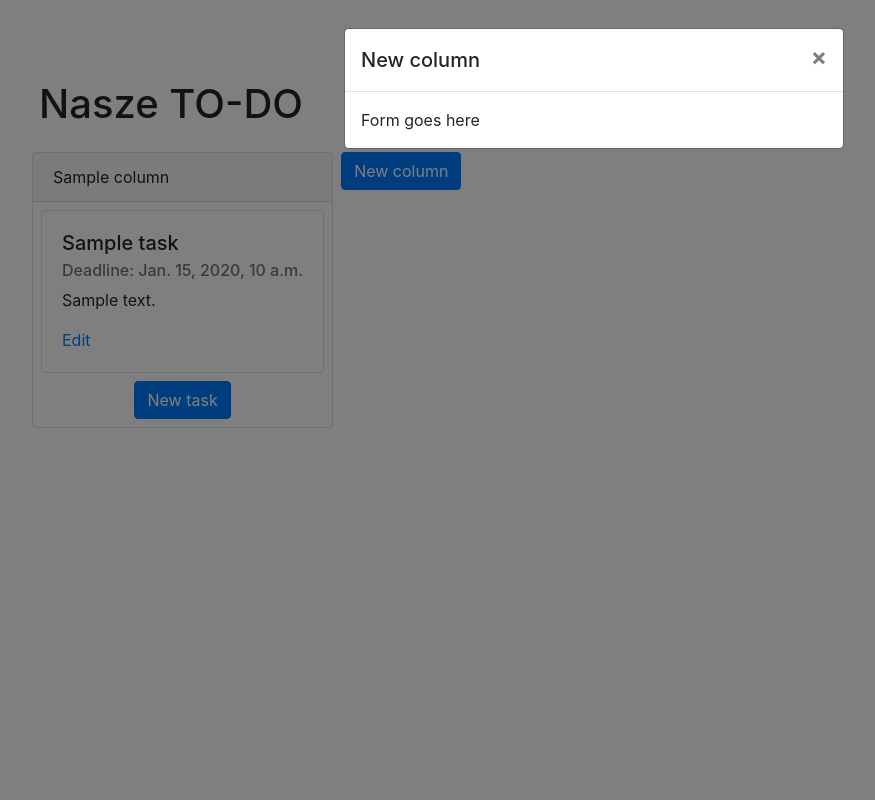
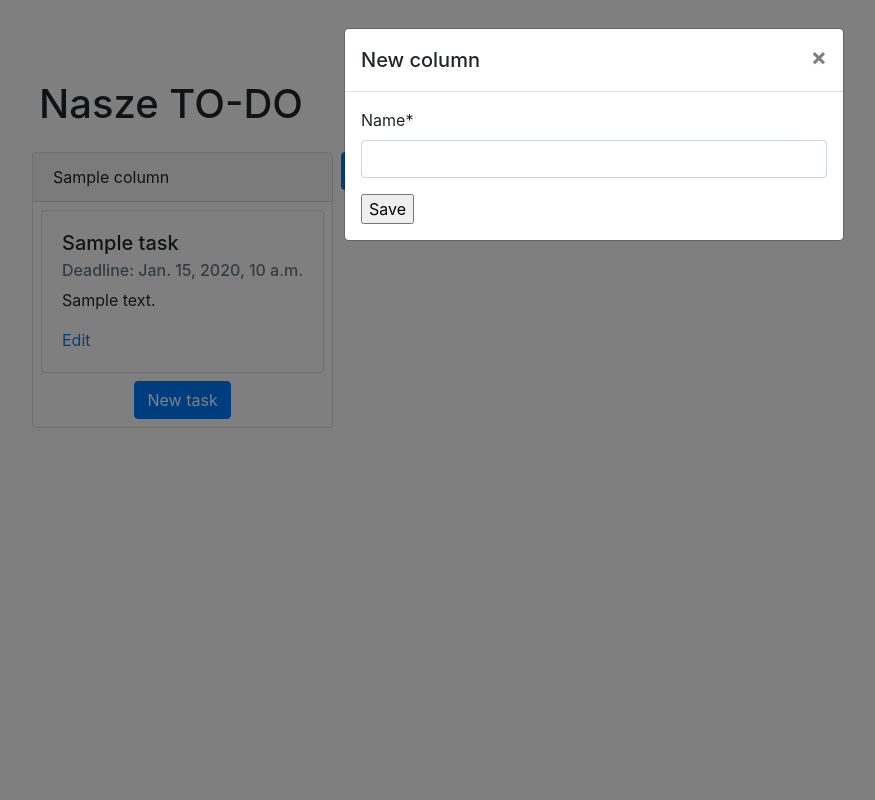
Before and after one commit to alex-zaplik/moj_todo, a Django app: page /todo_app/1/ in a window 1280 px wide, after a click on "New column". Shown: the whole page, without its empty margins (46-921 px from the left). Run offline with Django 3.2, Linux system fonts and the light colour scheme; tables that the repository leaves empty hold one stand-in row (values such as "Sample post"); some libraries are stand-ins or nearby versions.

Commit message:
Column addition with form

```diff
--- a/moj_todo/settings.py
+++ b/moj_todo/settings.py
@@ -40,7 +40,10 @@ INSTALLED_APPS = [
     'todo_app',
 	'accounts.apps.AccountsConfig',
     'widget_tweaks',
+    'crispy_forms'
 ]
+
+CRISPY_TEMPLATE_PACK = 'bootstrap4'
 
 MIDDLEWARE = [
     'django.middleware.security.SecurityMiddleware',
--- /dev/null
+++ b/todo_app/forms.py
@@ -0,0 +1,7 @@
+from django.forms import ModelForm
+from .models import Column
+
+class ColumnForm(ModelForm):
+	class Meta:
+		model = Column
+		exclude = ['table']
--- a/todo_app/templates/todo_app/table.html
+++ b/todo_app/templates/todo_app/table.html
@@ -60,7 +60,12 @@
           </button>
         </div>
         <div class="modal-body">
-          Form goes here
+          {% load crispy_forms_tags %}
+          <form method="post">
+            {% csrf_token %}
+            {{ column_form|crispy }}
+            <input type="submit" name="column_save" value="Save">
+          </form>
         </div>
       </div>
     </div>
--- a/todo_app/views.py
+++ b/todo_app/views.py
@@ -1,6 +1,8 @@
 from django.shortcuts import render
+from django.views.generic import CreateView
 
 from .models import Table, Column, Task
+from .forms import ColumnForm
 
 def index(request):
     """
@@ -20,7 +22,16 @@ def table(request, pk):
     """
 
     # TODO: Only show tables that belong to the user
+
+    if request.method == 'POST':
+        if 'column_save' in request.POST:
+            column = Column(table=Table.objects.get(pk=pk))
+            column_form = ColumnForm(request.POST, instance=column)
+            column_form.save()
+    else:
+        column_form = ColumnForm()
+
     column_list = Column.objects.filter(table__pk=pk)
     task_list = Task.objects.filter(column__table__pk=pk).order_by('-deadline')
-    context = {'task_list': task_list, 'column_list': column_list}
+    context = {'task_list': task_list, 'column_list': column_list, 'column_form': column_form}
     return render(request, 'todo_app/table.html', context)
```
